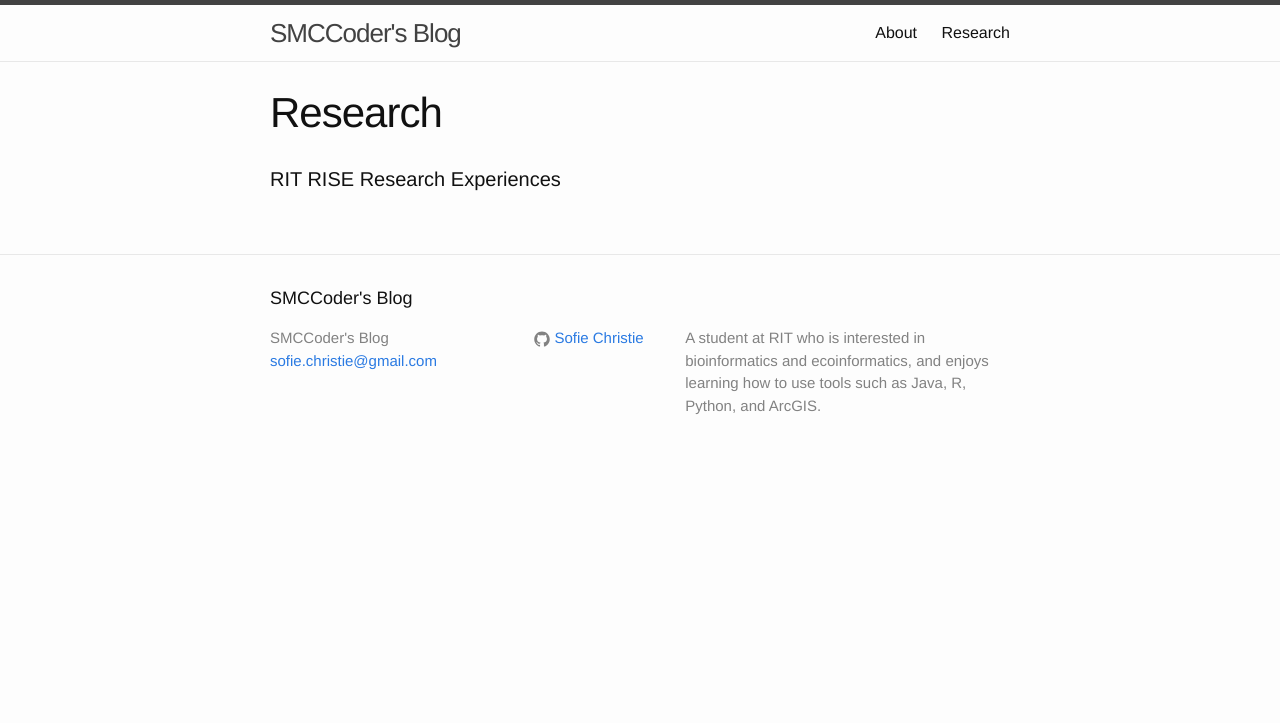
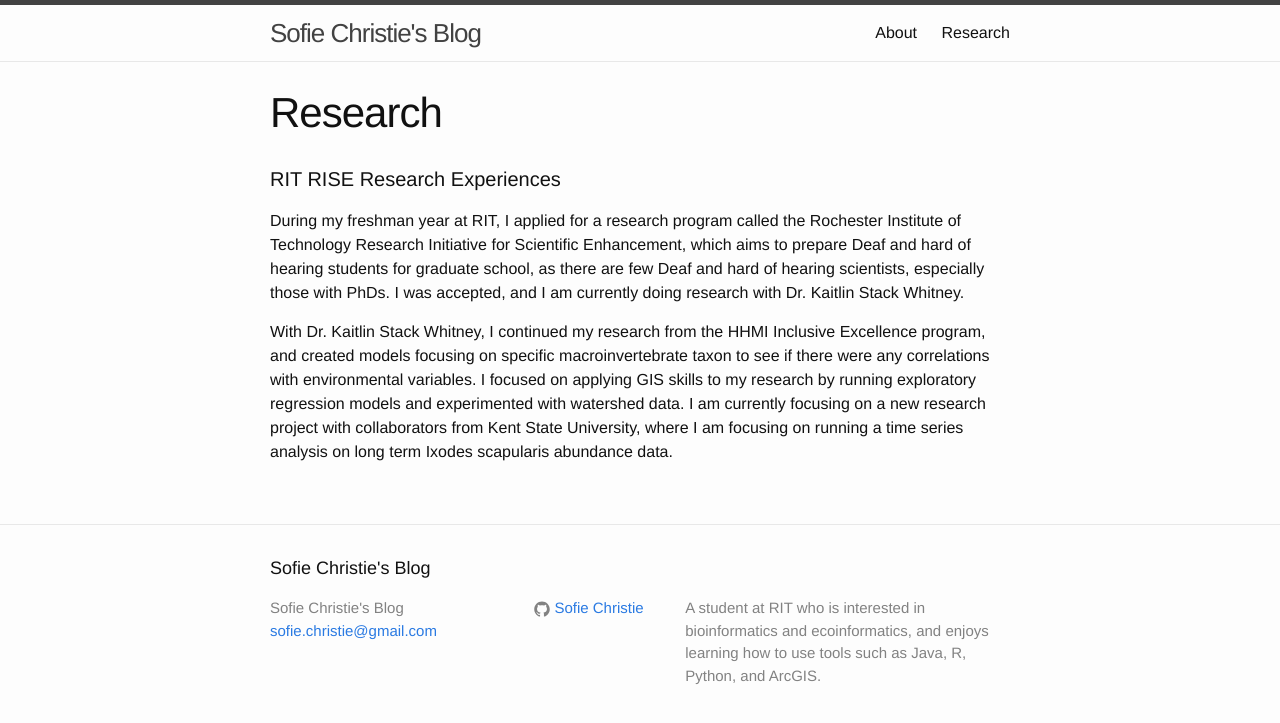
Before and after one commit to SMCCoder/SMCCoder.github.io, a Jekyll site: the page built from research.html, in a window 1280 px wide. Shown: the top 723 px of the page. Built offline with Jekyll 4.4.1, drawn with Linux system fonts in a browser that asks for light colours.

Commit message:
updated research page

```diff
--- a/_config.yml
+++ b/_config.yml
@@ -1,5 +1,5 @@
 # Site settings
-title: SMCCoder's Blog
+title: Sofie Christie's Blog
 email: sofie.christie@gmail.com
 description: > # this means to ignore newlines until "baseurl:"
   A student at RIT who is interested in bioinformatics and ecoinformatics, and enjoys learning how to use tools such as Java, R, Python, and ArcGIS.
--- a/research.html
+++ b/research.html
@@ -8,4 +8,8 @@ permalink: /Research/
 
   <h1 class="page-heading">RIT RISE Research Experiences</h1>
 
+  <p>During my freshman year at RIT, I applied for a research program called the Rochester Institute of Technology Research Initiative for Scientific Enhancement, which aims to prepare Deaf and hard of hearing students for graduate school, as there are few Deaf and hard of hearing scientists, especially those with PhDs. I was accepted, and I am currently doing research with Dr. Kaitlin Stack Whitney. </p>
+
+  <p>With Dr. Kaitlin Stack Whitney, I continued my research from the HHMI Inclusive Excellence program, and created models focusing on specific macroinvertebrate taxon to see if there were any correlations with environmental variables. I focused on applying GIS skills to my research by running exploratory regression models and experimented with watershed data. I am currently focusing on a new research project with collaborators from Kent State University, where I am focusing on running a time series analysis on long term Ixodes scapularis abundance data.</p>
+
 </div>
```
